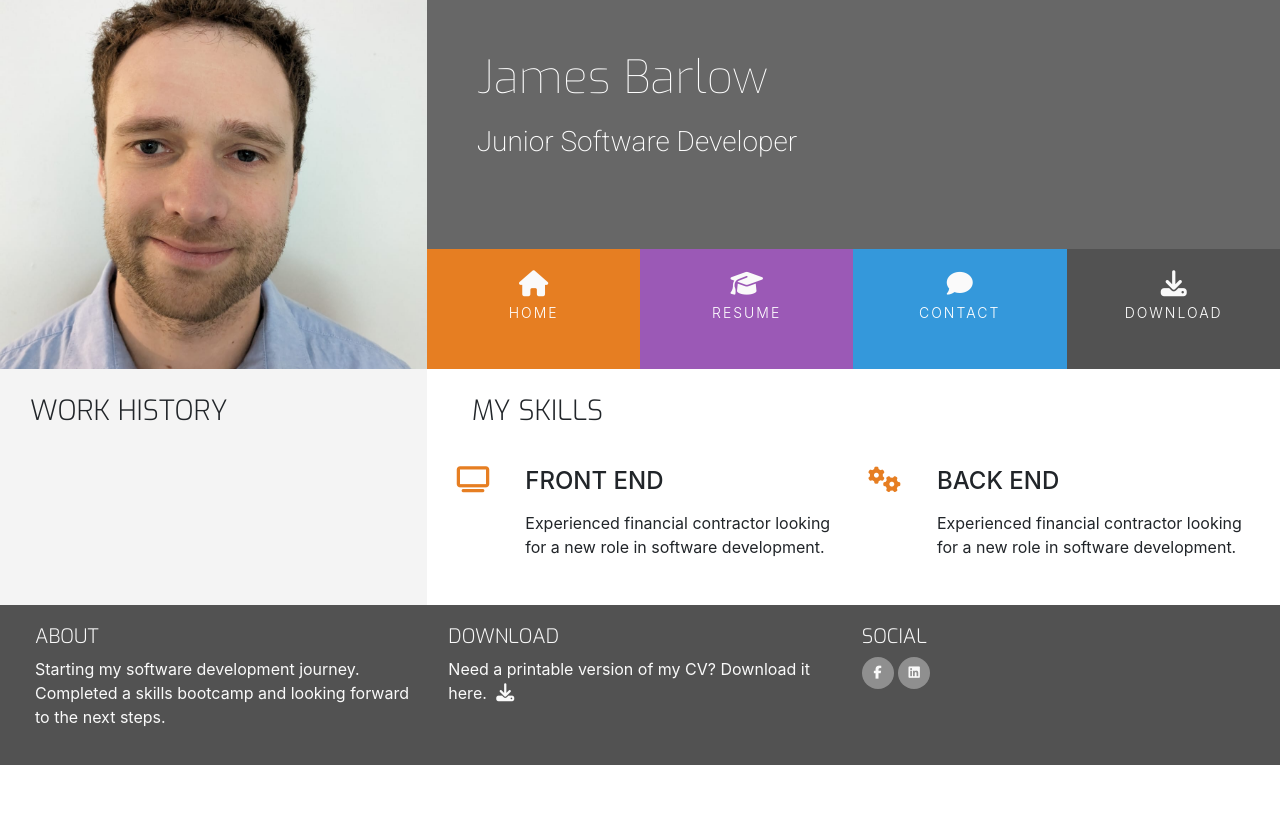
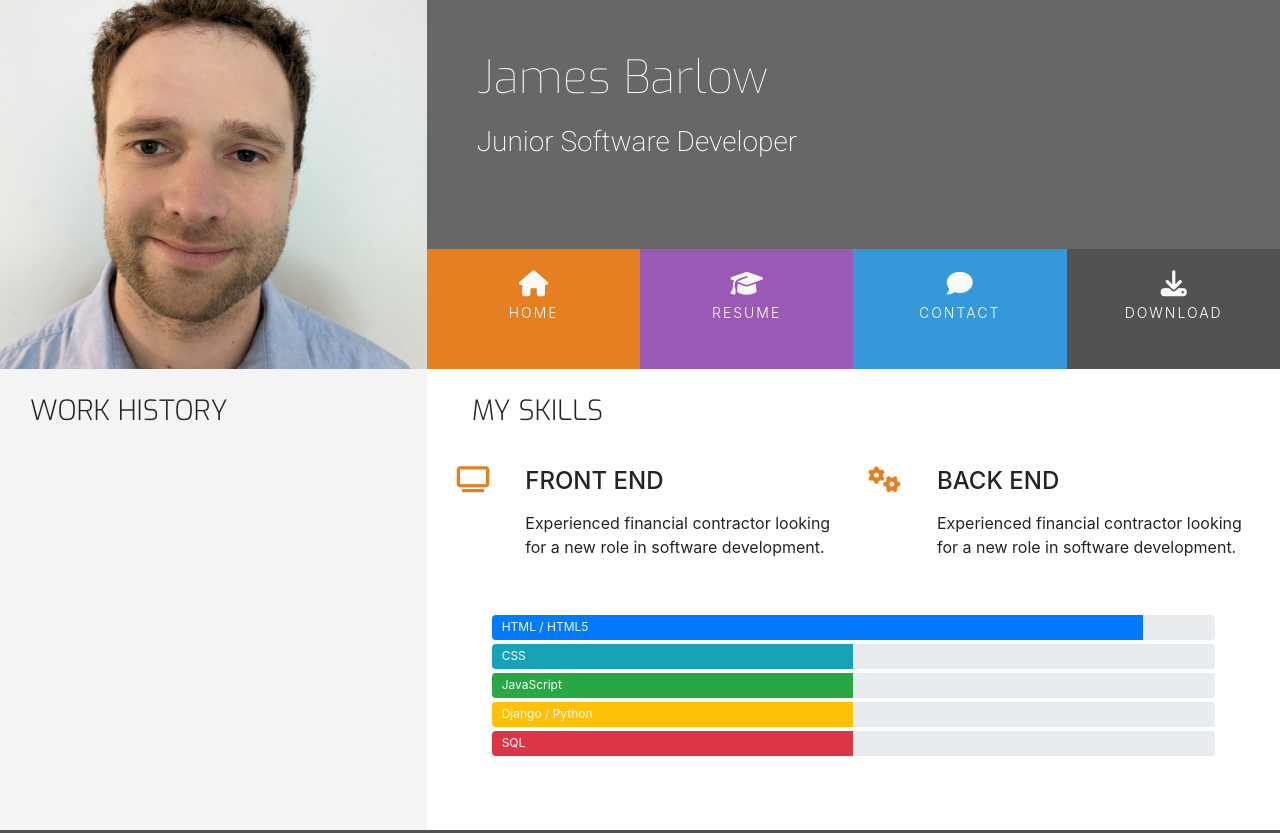
Before and after one commit to jambardev/Bootstrap-love-rosie, a plain HTML site: page resume.html in a window 1280 px wide. Shown: the top 833 px of the page. Before the commit the page ends 800 px from the top, so only its background shows below. Drawn offline with nearby package versions, Linux system fonts and the light colour scheme.

Commit message:
progress bars added to skills section

```diff
--- a/assets/css/style.css
+++ b/assets/css/style.css
@@ -260,3 +260,24 @@ footer {
     position: relative;
     width: 60%;
 }
+
+/* -- Skills -- */
+
+.progress {
+    position: relative;
+    height: 25px;
+    margin-bottom: 4px;
+}
+
+.progress-type {
+    position: absolute;
+    top: 9px;
+    left: 0px;
+    font-weight: 400;
+    padding: 3px 30px 2px 10px;
+    color: #fafafa;
+}
+
+.progress-section {
+    margin: 40px 20px;
+}
--- a/resume.html
+++ b/resume.html
@@ -94,6 +94,40 @@
             </div>
           </div>
         </div>
+        <div class="row progress-section">
+          <div class="col">
+            <div class="progress">
+              <div class="progress-bar" role="progressbar" aria-valuenow="90" aria-valuemin="0" aria-valuemax="100" style="width:90%;">
+                <span class="sr-only">90% complete</span>
+              </div>
+              <span class="progress-type">HTML / HTML5</span>
+            </div>
+            <div class="progress">
+              <div class="progress-bar bg-info" role="progressbar" aria-valuenow="50" aria-valuemin="0" aria-valuemax="100" style="width:50%;">
+                <span class="sr-only">50% complete</span>
+              </div>
+              <span class="progress-type">CSS</span>
+            </div>
+            <div class="progress">
+              <div class="progress-bar bg-success" role="progressbar" aria-valuenow="50" aria-valuemin="0" aria-valuemax="100" style="width:50%;">
+                <span class="sr-only">50% complete</span>
+              </div>
+              <span class="progress-type">JavaScript</span>
+            </div>
+            <div class="progress">
+              <div class="progress-bar bg-warning" role="progressbar" aria-valuenow="50" aria-valuemin="0" aria-valuemax="100" style="width:50%;">
+                <span class="sr-only">50% complete</span>
+              </div>
+              <span class="progress-type">Django / Python</span>
+            </div>
+            <div class="progress">
+              <div class="progress-bar bg-danger" role="progressbar" aria-valuenow="50" aria-valuemin="0" aria-valuemax="100" style="width:50%;">
+                <span class="sr-only">50% complete</span>
+              </div>
+              <span class="progress-type">SQL</span>
+            </div>
+          </div>
+        </div>
       </div>
     </div>
   </section>
```
